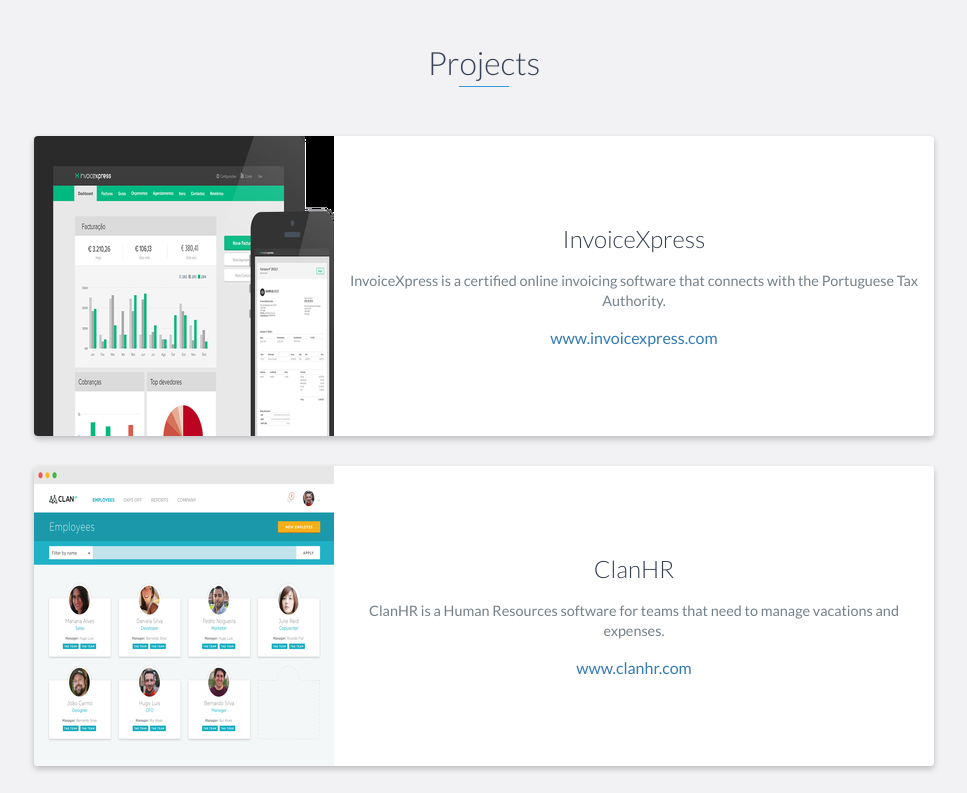
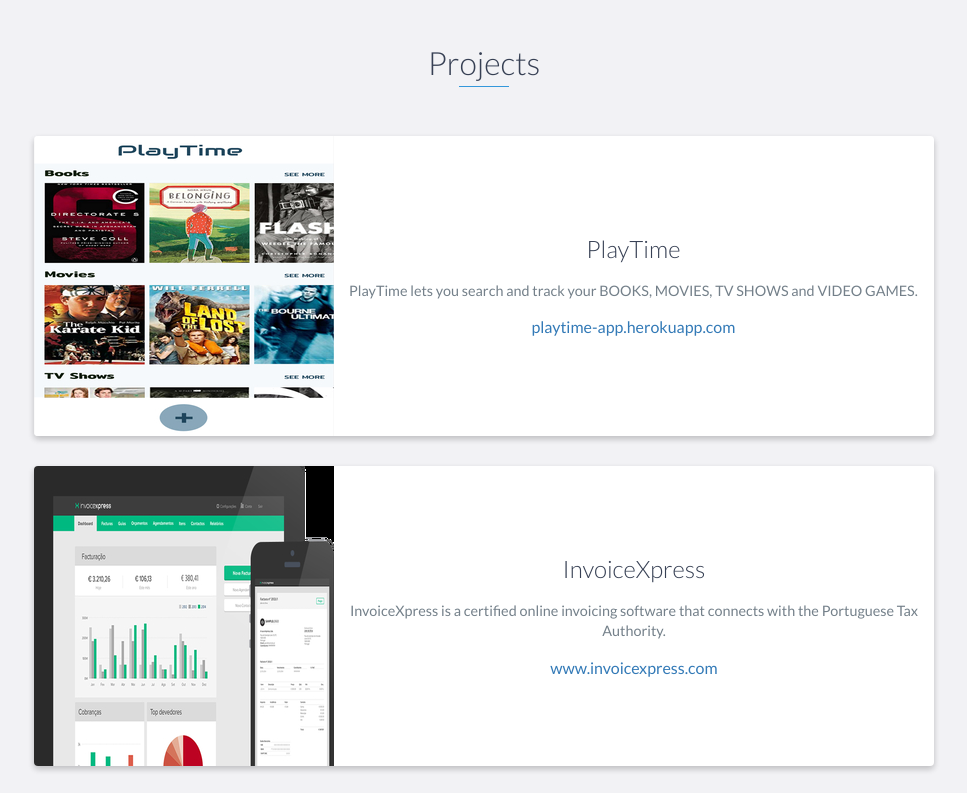
Before and after one commit to paulosilva86/paulosilva86.github.io, a website: page index.html in a window 1280 px wide. Shown: the part 2140-2933 px from the top of the page, without its empty margins (156-1123 px from the left). Drawn offline with nearby package versions, Linux system fonts and the light colour scheme.

Commit message:
Add PlayTime project

```diff
--- a/index.html
+++ b/index.html
@@ -166,6 +166,22 @@
             <div class="row">
                 <div class="project shadow-large">
                     <div class="project-image">
+                        <img src="images/playtime.jpg" />
+                    </div>
+                    <!-- End .project-image -->
+                    <div class="project-info">
+                        <h3>PlayTime</h3>
+                        <p>
+                            PlayTime lets you search and track your BOOKS, MOVIES, TV SHOWS and VIDEO GAMES.
+                        </p>
+                        <a href="https://playtime-app.herokuapp.com">playtime-app.herokuapp.com</a>
+                    </div>
+                    <!-- End .project-info -->
+                </div>
+                <!-- End .project -->
+
+                <div class="project shadow-large">
+                    <div class="project-image">
                         <img src="images/invoicexpress.jpg" />
                     </div>
                     <!-- End .project-image -->
```
Also changed, not shown: images/playtime.jpg (added).
